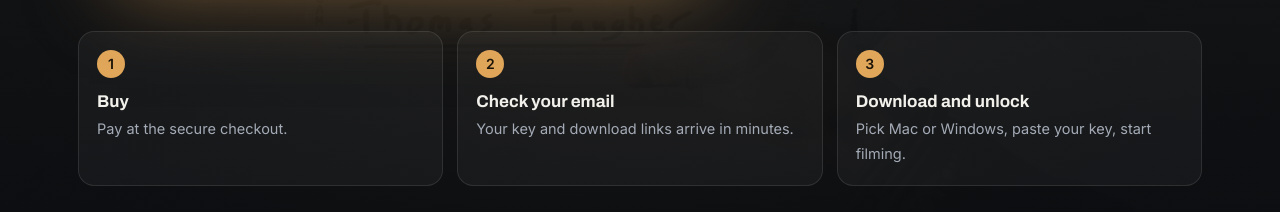
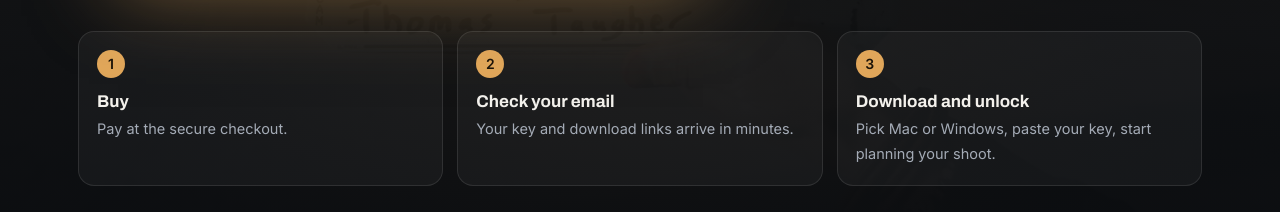
Before and after one commit to shekie09/wrapfilmassistant, a plain HTML site: page index.html in a window 1280 px wide. Shown: the part 6737-6949 px from the top of the page. Drawn offline with Linux system fonts and the light colour scheme.

Commit message:
Reword step 3
Co-Authored-By: Claude Sonnet 5.5 <noreply@anthropic.com>
Claude-Session: https://claude.ai/code/session_01AoeptVm5hbAM5aWb8temvt

```diff
--- a/index.html
+++ b/index.html
@@ -432,7 +432,7 @@ footer b { color: var(--ink); font-family: var(--display); }
     <ol class="after">
       <li><b>Buy</b><span>Pay at the secure checkout.</span></li>
       <li><b>Check your email</b><span>Your key and download links arrive in minutes.</span></li>
-      <li><b>Download and unlock</b><span>Pick Mac or Windows, paste your key, start filming.</span></li>
+      <li><b>Download and unlock</b><span>Pick Mac or Windows, paste your key, start planning your shoot.</span></li>
     </ol>
   </div>
 </section>
```
